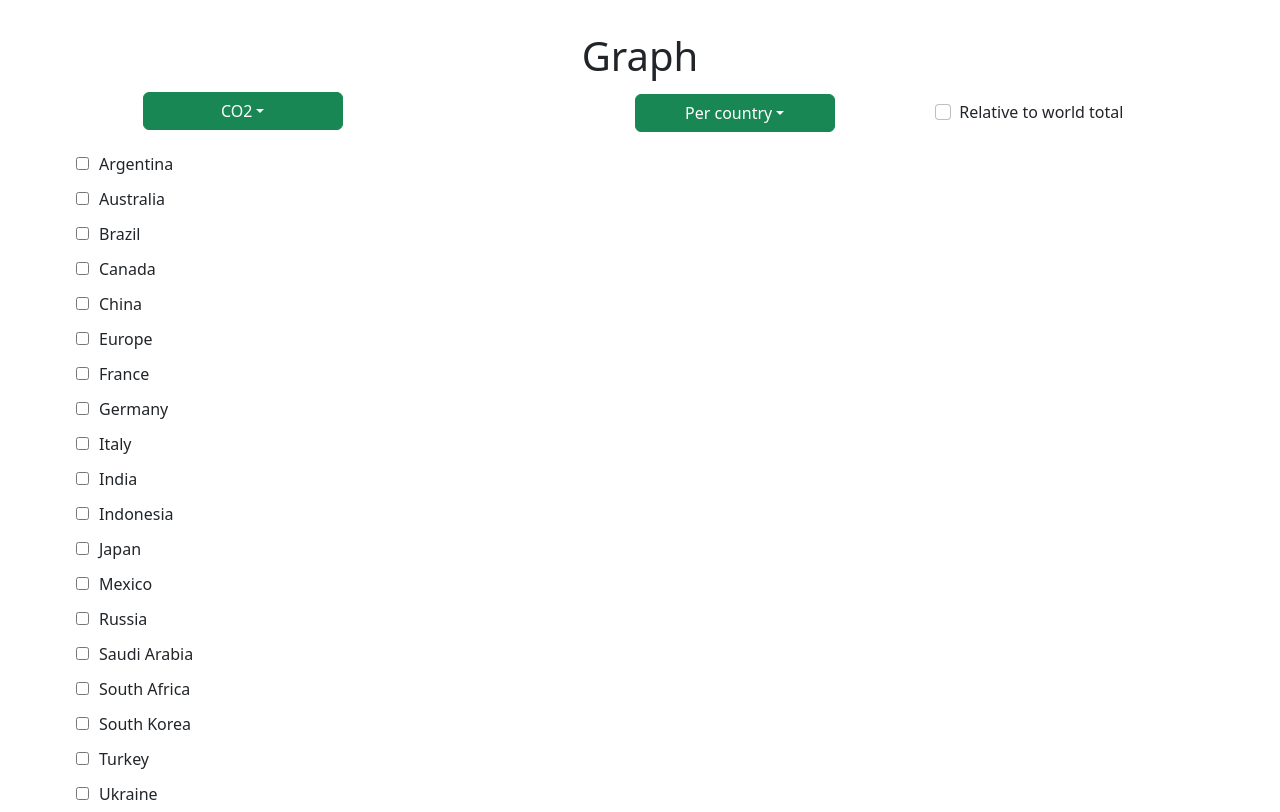
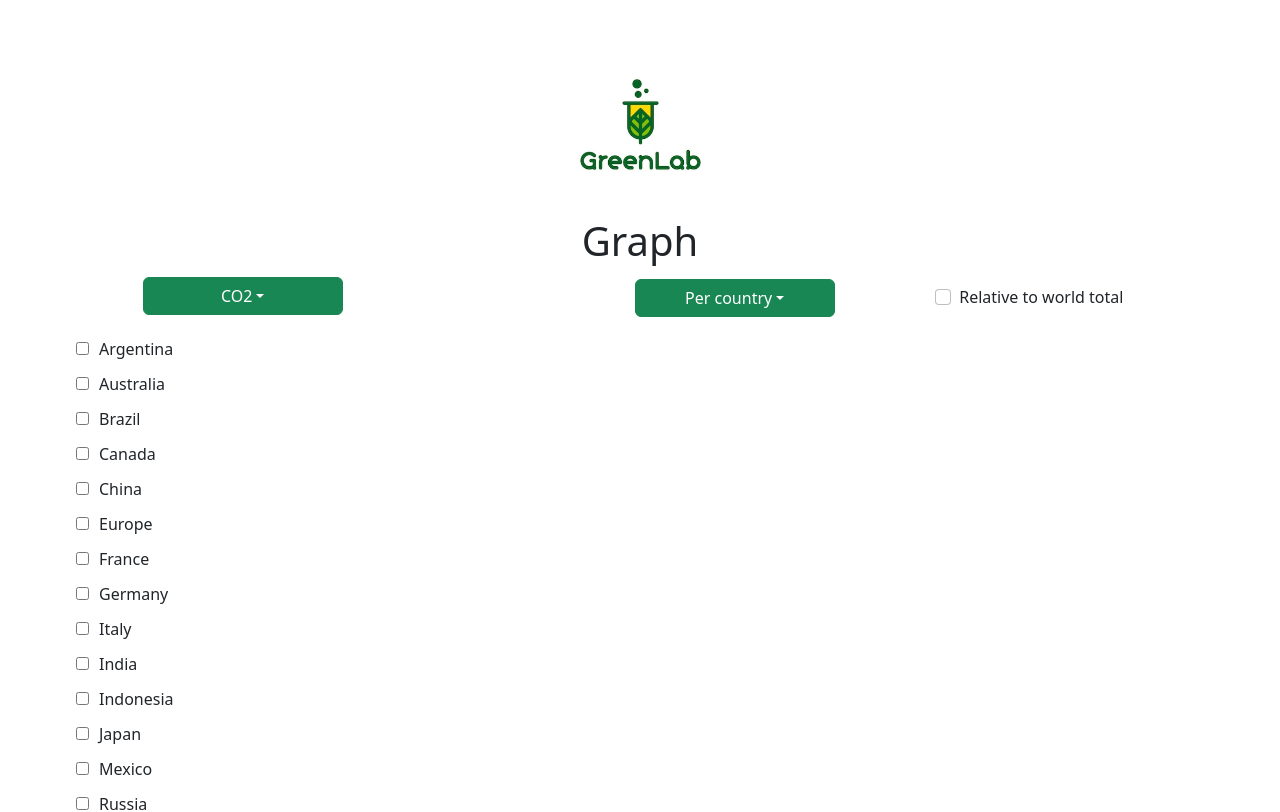
Before and after one commit to 2034254/FinalProjectDBTWA, a React (Vite) app in the folder Frontend/my-auth-app/: page /Graph in a window 1280 px wide. Shown: the top 812 px of the page. Built offline with nearby package versions, Linux system fonts and the light colour scheme; sample sign-in values are in the browser's storage.

Commit message:
Last Front-End changes

```diff
--- a/Frontend/my-auth-app/src/views/Graph.jsx
+++ b/Frontend/my-auth-app/src/views/Graph.jsx
@@ -6,6 +6,7 @@ import { useState } from "react";
 import "./Graph.css";
 import { Dropdown, DropdownButton } from "react-bootstrap";
 import { serverUrl } from "../constansts";
+import greenLogo4 from '../assets/greenLab4.jpg';
 
 function Graph() {
   const [username, setUserName] = useState(null);
@@ -388,9 +389,11 @@ function Graph() {
 
   return (
     <div style={{ width: "100%" }}>
-      <h1>Graph</h1>
-
       <div className="container-fluid">
+        <span className='align-self-center' >
+          <img src={greenLogo4} alt="Green Lab4" className='' />
+        </span>
+        <h1>Graph</h1>
         <div className="row my-2">
           <div className="p-1 col col-12 col-sm-12 col-md-4 ">
             <Dropdown onSelect={handleFirstMenuText}>
--- a/Frontend/my-auth-app/src/views/Home.jsx
+++ b/Frontend/my-auth-app/src/views/Home.jsx
@@ -4,6 +4,7 @@ import jwt_decode from 'jwt-decode';
 import './home.css';
 import GraphSummary from '../components/GraphSummary'
 import { serverUrl } from '../constansts';
+import greenLogo3 from '../assets/greenLab3.jpg';
 
 function Home() {
 
@@ -67,9 +68,11 @@ function Home() {
     return(
         <div>
             <div className='container-fluid'>
+                <span className='align-self-center' >
+                    <img src={greenLogo3} alt="Green Lab3" className='' />
+                </span>
                 <h1>Home</h1>
                 <p>Welcome {username}. You are logged in!</p>
-
                 <div className="row">
                     <div className="col-3"></div>
                     <div className="col-3 align-right">
```
Also changed, not shown: Frontend/my-auth-app/src/assets/greenLab3.jpg (added), Frontend/my-auth-app/src/assets/greenLab4.jpg (added).
